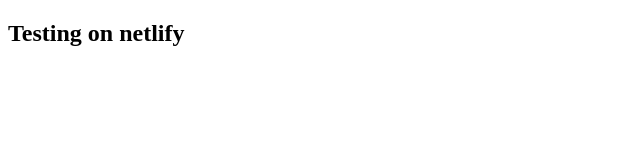
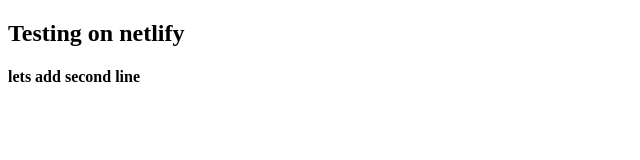
Before and after one commit to mdshohidulislam1486/mac-pro, a plain HTML site: page index.html in a window 1280 px wide. Shown: the whole page, without its empty margins (0-640 px from the left). Drawn offline with Linux system fonts and the light colour scheme.

```diff
--- a/index.html
+++ b/index.html
@@ -8,5 +8,6 @@
 </head>
 <body>
     <h2>Testing on netlify </h2>
+    <h4>lets add second line</h4>
 </body>
 </html>
```
Also changed, not shown: images/mac.png (added).
